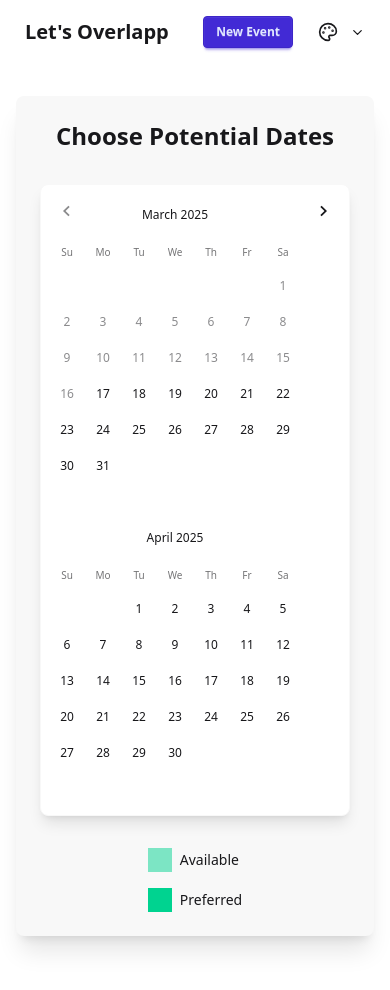
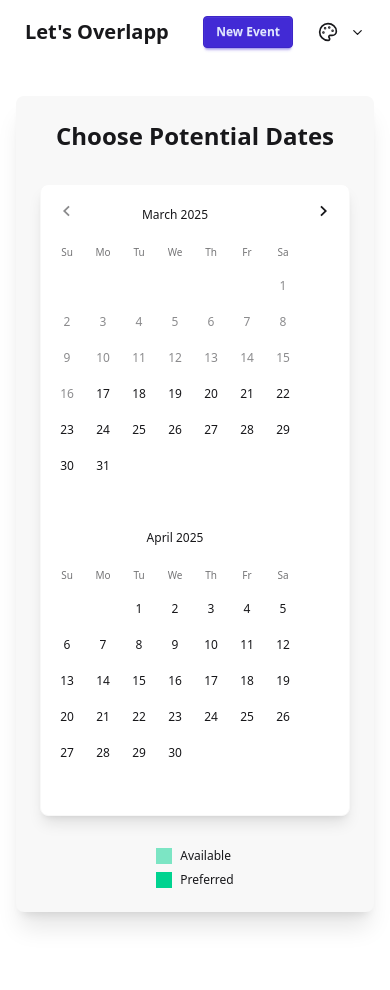
Before and after one commit to logstown/lets-overlapp, a Next.js app: page /event/create in a window 390 px wide. After the commit the page ends 968 px from the top, so only its background shows below. Built offline with nearby package versions, Linux system fonts and the light colour scheme.

Commit message:
better responsiveness

```diff
--- a/app/event/results/[userId]/page.tsx
+++ b/app/event/results/[userId]/page.tsx
@@ -72,15 +72,14 @@ export default async function EventResults(props: { params: Promise<{ userId: st
     .value();
 
   return (
-    <div className="p-4 max-w-5xl mx-auto">
     <div className="flex flex-col gap-10">
       <CopyLink id={event.id} />
-        <div className="flex flex-row justify-center gap-12">
+      <div className="flex flex-col sm:flex-row items-center justify-center gap-4 sm:gap-12">
         <AggregatedDates available={available ?? []} unavailable={unavailable ?? []} preferred={preferred ?? []} />
         <DaysLegend includeUnavailable />
       </div>
       <div className="overflow-x-auto">
-          <table className="table table-pin-rows table-pin-cols">
+        <table className="table table-pin-rows table-xs sm:table-sm md:table-md table-pin-cols text-sm sm:text-base">
           <thead>
             <tr>
               <th></th>
@@ -131,6 +130,5 @@ export default async function EventResults(props: { params: Promise<{ userId: st
       </div>
       <CopyLink id={userId} isResults />
     </div>
-    </div>
   );
 }
--- a/components/DaysLegend.tsx
+++ b/components/DaysLegend.tsx
@@ -1,17 +1,17 @@
 export default function DaysLegend({ includeUnavailable }: { includeUnavailable?: boolean }) {
   return (
-    <div className="flex flex-col gap-4 justify-center mt-4 text-sm">
+    <div className="flex flex-col gap-2 sm:gap-4 justify-center mt-4 text-xs sm:text-sm">
       <div className="flex items-center gap-2">
-        <div className="w-6 h-6 bg-success/50"></div>
+        <div className="sm:w-6 sm:h-6 w-4 h-4 bg-success/50"></div>
         <span>Available</span>
       </div>
       <div className="flex items-center gap-2">
-        <div className="w-6 h-6 bg-success"></div>
+        <div className="sm:w-6 sm:h-6 w-4 h-4 bg-success"></div>
         <span>Preferred</span>
       </div>
       {includeUnavailable && (
         <div className="flex items-center gap-2">
-          <div className="w-6 h-6 bg-error/70"></div>
+          <div className="sm:w-6 sm:h-6 w-4 h-4 bg-error/70"></div>
           <span>Unavailable</span>
         </div>
       )}
```
Lines whose indentation alone changed are shown as unchanged.
